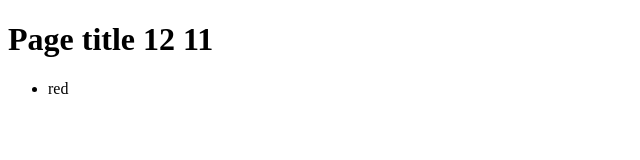
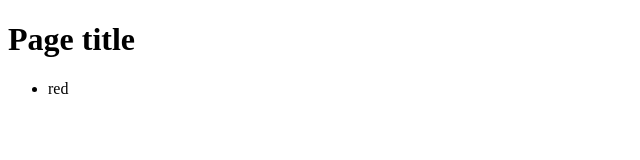
Before and after one commit to MissDragi/nov-project, a plain HTML site: page index.html in a window 1280 px wide. Shown: the whole page, without its empty margins (0-640 px from the left). Drawn offline with Linux system fonts and the light colour scheme.

Commit message:
set correct title

```diff
--- a/index.html
+++ b/index.html
@@ -6,7 +6,7 @@
   <title>Document</title>
 </head>
 <body>
-  <h1>Page title 12 11</h1>
+  <h1>Page title</h1>
   <ul>
     <li>red</li>
   </ul>
```
